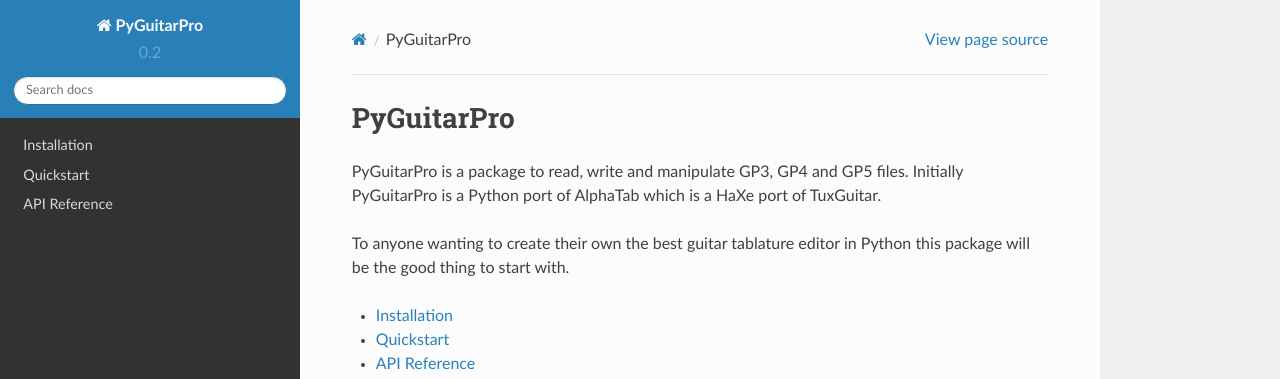
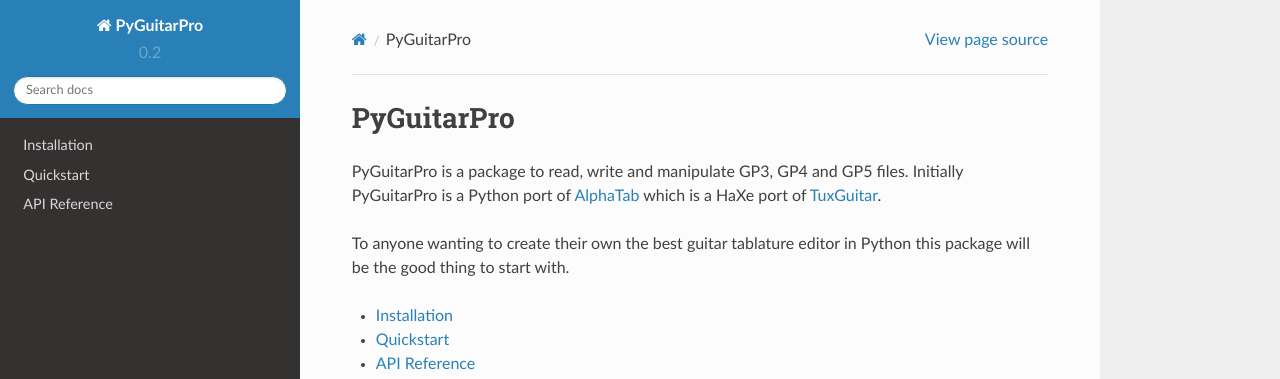
Before and after one commit to Perlence/PyGuitarPro, a Sphinx documentation site: the page built from docs/index.rst, in a window 1280 px wide. Shown: the top 379 px of the page. Built offline with Sphinx 7.4.7 and the Read the Docs theme 2.0.0, drawn with Linux system fonts in a browser that asks for light colours; part of the change alters nothing that is shown.

```diff
--- a/docs/index.rst
+++ b/docs/index.rst
@@ -4,8 +4,11 @@ PyGuitarPro
 ===========
 
 PyGuitarPro is a package to read, write and manipulate GP3, GP4 and GP5 files.
-Initially PyGuitarPro is a Python port of AlphaTab which is a HaXe port of
-TuxGuitar.
+Initially PyGuitarPro is a Python port of `AlphaTab`_ which is a HaXe port of
+`TuxGuitar`_.
+
+.. _AlphaTab: http://www.alphatab.net/
+.. _TuxGuitar: http://tuxguitar.herac.com.ar/
 
 To anyone wanting to create their own the best guitar tablature editor in
 Python this package will be the good thing to start with.
```
